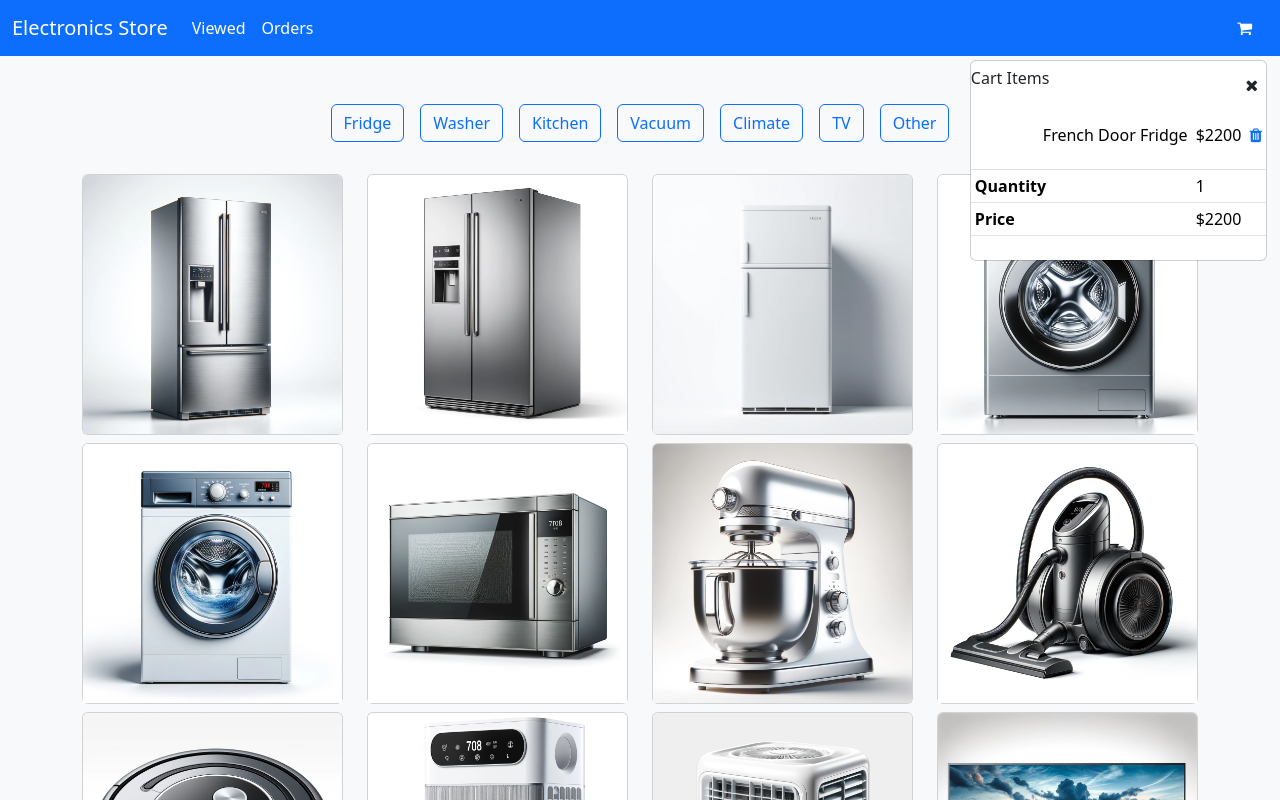
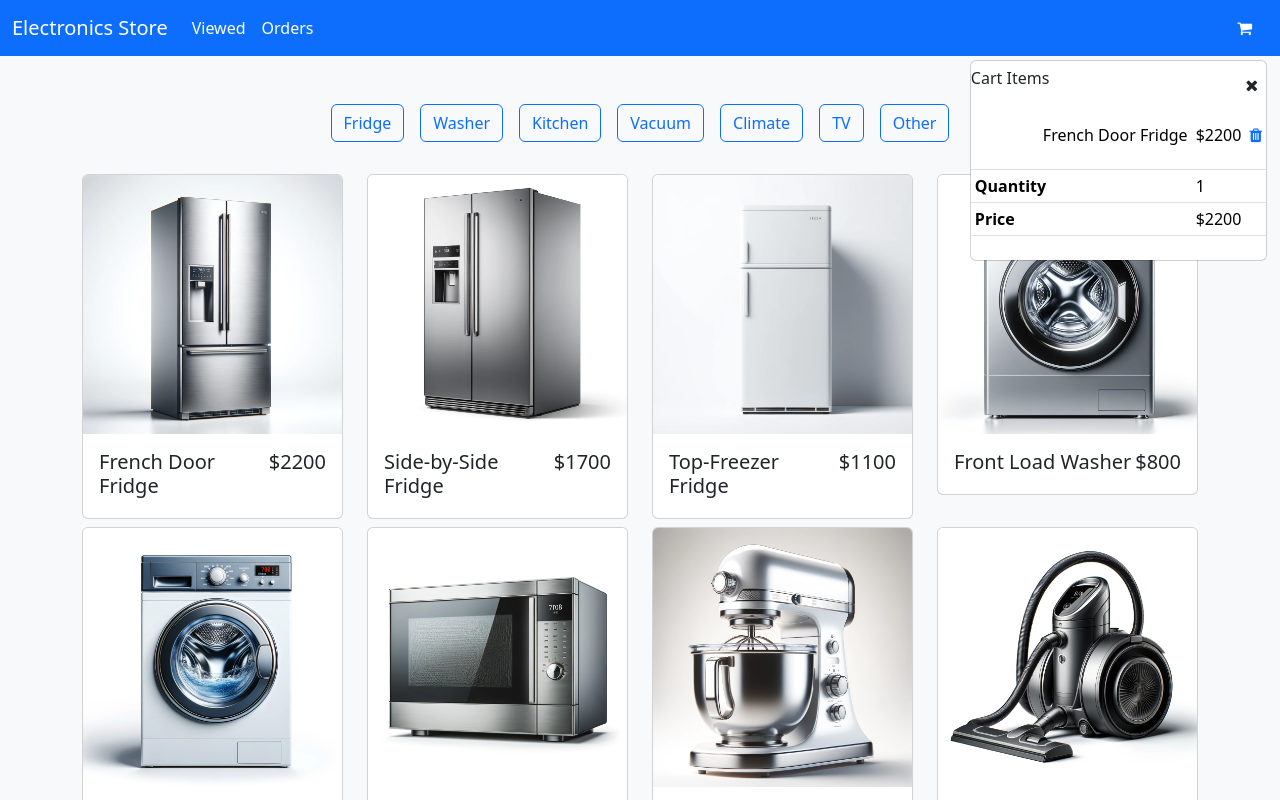
Before and after one commit to hayaoki-engineer/angular-kaden-app, an Angular app: page /home in a window 1280 px wide. Shown: the top 800 px of the page. Built offline with nearby package versions, Linux system fonts and the light colour scheme.

Commit message:
商品名・価格の表示

```diff
--- a/src/app/components/product-card/product-card.component.html
+++ b/src/app/components/product-card/product-card.component.html
@@ -1,4 +1,11 @@
 <div class="card">
     <!-- Display product image -->
     <img [src]="product.imageUrl" class="card-img-top" [alt]="product.productName" />
+    <div class="card-body pb-1">
+      <!-- Display product name and price -->
+      <div class="d-flex justify-content-between mb-3">
+          <h5 class="mb-0">{{ product.productName }}</h5>
+          <h5 class="text-dark mb-0">${{ product.price }}</h5>
+      </div>
+  </div>
 </div>
```
